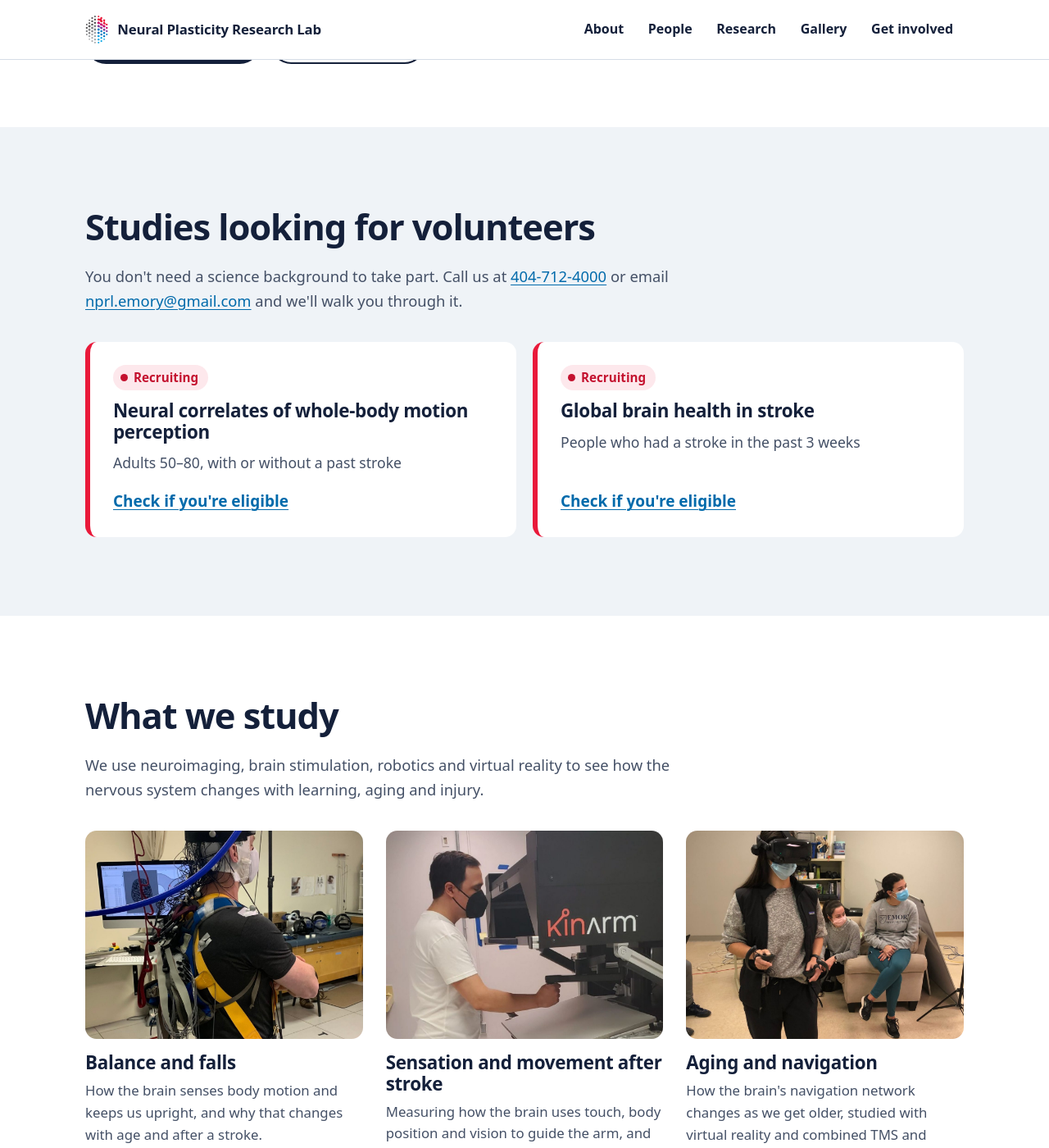
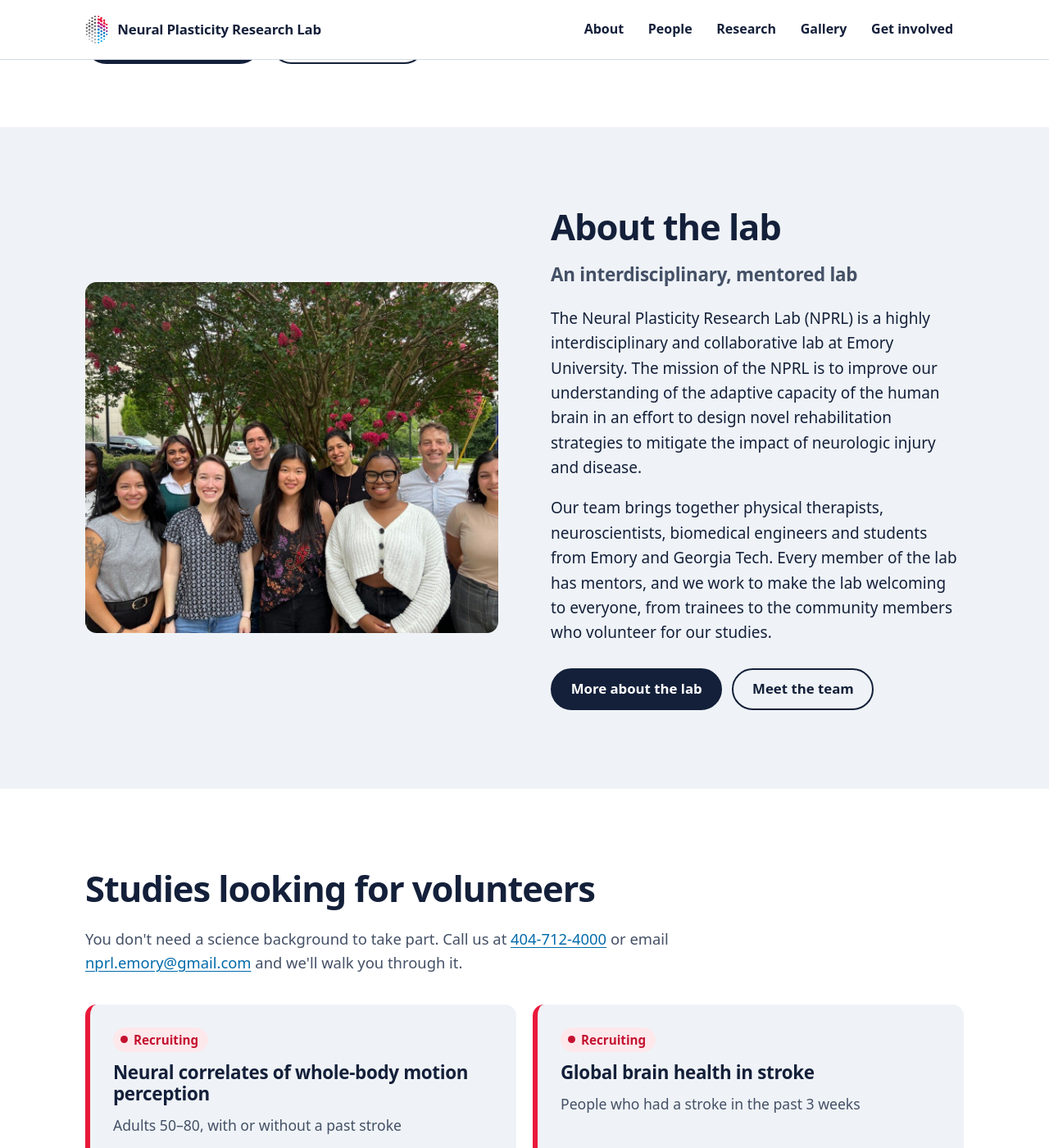
Before and after one commit to npresearchlab/npresearchlab.github.io, a Jekyll site: the page built from index.html, in a window 1280 px wide and 1400 px high, scrolled down 737 px. Shown: the whole window at 82% size. Built offline with Jekyll 4.4.1, drawn with Linux system fonts in a browser that asks for light colours; some web fonts are replaced; some of the changed text lies outside the part shown.

Commit message:
Home: move About the lab section up under the hero
Co-Authored-By: Claude Opus 5.5 <noreply@anthropic.com>
Claude-Session: https://claude.ai/code/session_01A6YfpnrJqQKYAxW4w34cR4

```diff
--- a/assets/css/site.css
+++ b/assets/css/site.css
@@ -129,7 +129,8 @@ li { margin-bottom: 0.35em; }
 
 /* Recruiting band on home */
 .recruit-list { display: grid; grid-template-columns: repeat(auto-fit, minmax(19rem, 1fr)); gap: 1.25rem; }
-.recruit { background: var(--paper); border-radius: var(--radius); padding: 1.75rem; border-left: 6px solid var(--red); display: flex; flex-direction: column; }
+.subhead { font-size: var(--step-1); font-weight: 600; color: var(--ink-2); margin: -.35rem 0 1.25rem; letter-spacing: -0.01em; }
+.recruit { background: var(--mist); border-radius: var(--radius); padding: 1.75rem; border-left: 6px solid var(--red); display: flex; flex-direction: column; }
 .recruit .status { align-self: flex-start; }
 .recruit h3 { margin-top: .75rem; }
 .recruit .who { font-size: 1.1rem; color: var(--ink-2); }
@@ -143,7 +144,7 @@ li { margin-bottom: 0.35em; }
 @media (max-width: 860px) { .themes { grid-template-columns: 1fr; } .theme img { aspect-ratio: 16 / 9; } }
 
 .team-figure { margin: 0; }
-.team-figure img { width: 100%; border-radius: var(--radius); aspect-ratio: 16 / 8; object-fit: cover; object-position: 50% 62%; }
+.team-figure img { width: 100%; border-radius: var(--radius); aspect-ratio: 4 / 3.4; object-fit: cover; object-position: 50% 60%; }
 .split { display: grid; grid-template-columns: 1fr 1fr; gap: clamp(2rem, 5vw, 4rem); align-items: center; }
 @media (max-width: 860px) { .split { grid-template-columns: 1fr; } }
 
--- a/index.html
+++ b/index.html
@@ -19,9 +19,27 @@ title: Neural Plasticity Research Lab
   </div>
 </section>
 
+<section class="section section-mist" aria-labelledby="about-heading">
+  <div class="wrap split">
+    <figure class="team-figure">
+      <img src="{{ '/assets/img/team-2022.jpg' | relative_url }}" alt="Members of the Neural Plasticity Research Lab standing together outdoors">
+    </figure>
+    <div>
+      <h2 id="about-heading">About the lab</h2>
+      <p class="subhead">An interdisciplinary, mentored lab</p>
+      <p>The Neural Plasticity Research Lab (NPRL) is a highly interdisciplinary and collaborative lab at Emory University. The mission of the NPRL is to improve our understanding of the adaptive capacity of the human brain in an effort to design novel rehabilitation strategies to mitigate the impact of neurologic injury and disease.</p>
+      <p>Our team brings together physical therapists, neuroscientists, biomedical engineers and students from Emory and Georgia Tech. Every member of the lab has mentors, and we work to make the lab welcoming to everyone, from trainees to the community members who volunteer for our studies.</p>
+      <div class="actions">
+        <a class="btn btn-primary" href="{{ '/about/' | relative_url }}">More about the lab</a>
+        <a class="btn" href="{{ '/people/' | relative_url }}">Meet the team</a>
+      </div>
+    </div>
+  </div>
+</section>
+
 {% assign recruiting = site.data.projects | where: "status", "recruiting" %}
 {% if recruiting.size > 0 %}
-<section class="section section-mist" aria-labelledby="recruiting-heading">
+<section class="section section-recruit" aria-labelledby="recruiting-heading">
   <div class="wrap">
     <div class="section-head">
       <h2 id="recruiting-heading">Studies looking for volunteers</h2>
@@ -41,7 +59,7 @@ title: Neural Plasticity Research Lab
 </section>
 {% endif %}
 
-<section class="section" aria-labelledby="study-heading">
+<section class="section section-mist" aria-labelledby="study-heading">
   <div class="wrap">
     <div class="section-head">
       <h2 id="study-heading">What we study</h2>
@@ -66,19 +84,3 @@ title: Neural Plasticity Research Lab
     </div>
   </div>
 </section>
-
-<section class="section section-mist" aria-labelledby="lab-heading">
-  <div class="wrap split">
-    <figure class="team-figure">
-      <img src="{{ '/assets/img/team-2022.jpg' | relative_url }}" alt="Members of the Neural Plasticity Research Lab standing together outdoors" loading="lazy">
-    </figure>
-    <div>
-      <h2 id="lab-heading">An interdisciplinary, mentored lab</h2>
-      <p>Our team brings together physical therapists, neuroscientists, biomedical engineers and students from Emory and Georgia Tech. Every member of the lab has mentors, and we work to make the lab welcoming to everyone, from trainees to the community members who volunteer for our studies.</p>
-      <div class="actions">
-        <a class="btn btn-primary" href="{{ '/people/' | relative_url }}">Meet the lab</a>
-        <a class="btn" href="{{ '/about/#dei' | relative_url }}">Our values and mentoring</a>
-      </div>
-    </div>
-  </div>
-</section>
```
